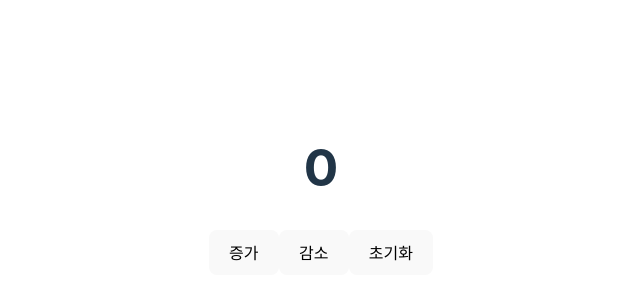
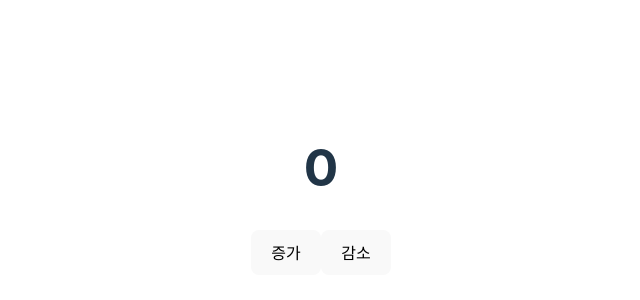
Before and after one commit to hyeonjeongJ/react-counter, a React (Vite) app: page / in a window 1280 px wide. Shown: the part 210-510 px from the top of the page, without its empty margins (319-959 px from the left). Built offline with nearby package versions, Linux system fonts and the light colour scheme.

Commit message:
조건에 따라 초기화 버튼 바뀌게 구현

```diff
--- a/src/App.tsx
+++ b/src/App.tsx
@@ -14,7 +14,8 @@ function App() {
       <h1>{count}</h1>
       <button onClick={()=> setCount((cur_count) => cur_count + 1)}>증가</button>
       <button onClick={()=> setCount((cur_count) => cur_count - 1)}>감소</button>
-      <button onClick={()=> setCount(0)}>초기화</button>
+      {count!=0 ? <button onClick={()=> setCount(0)}>초기화</button> : null}
+
     </div>
   );
 }
```
